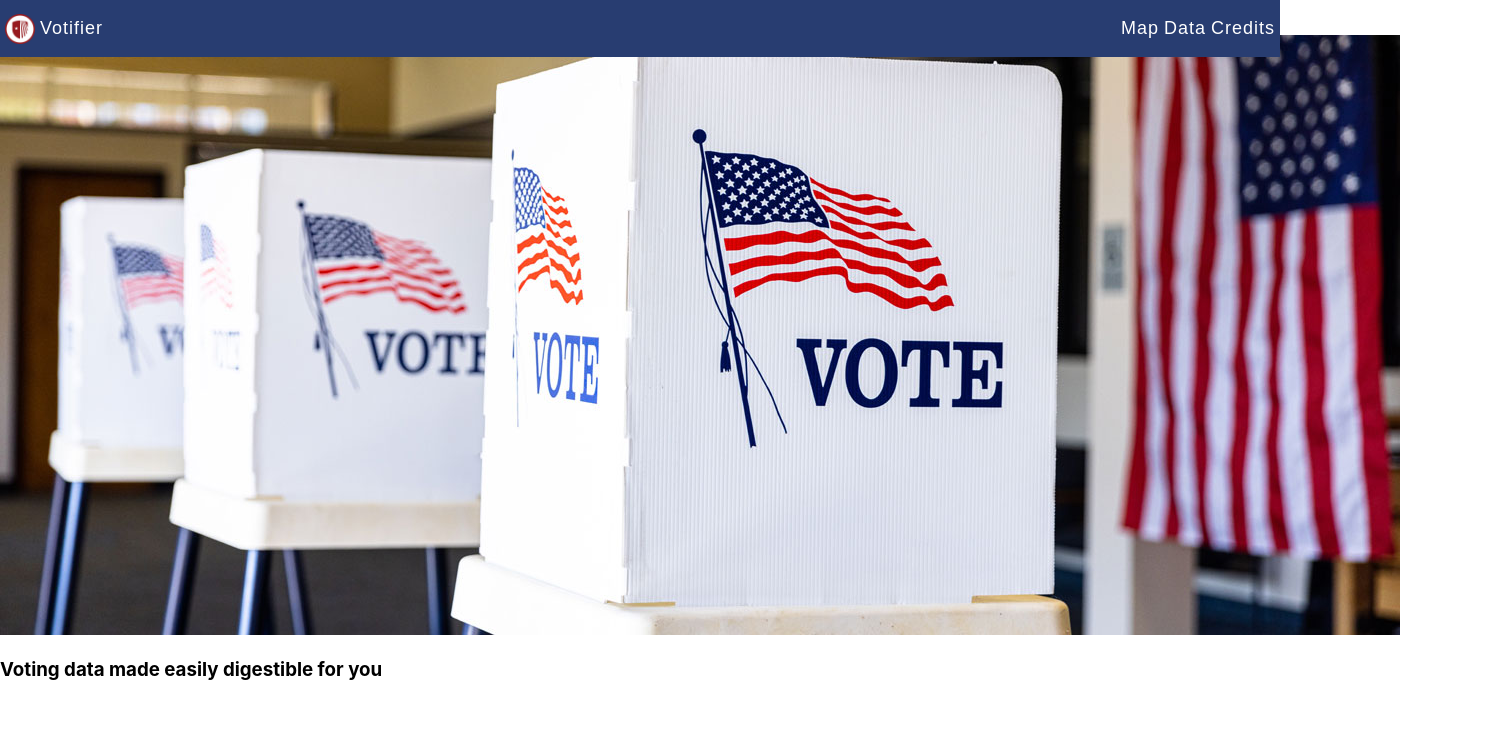
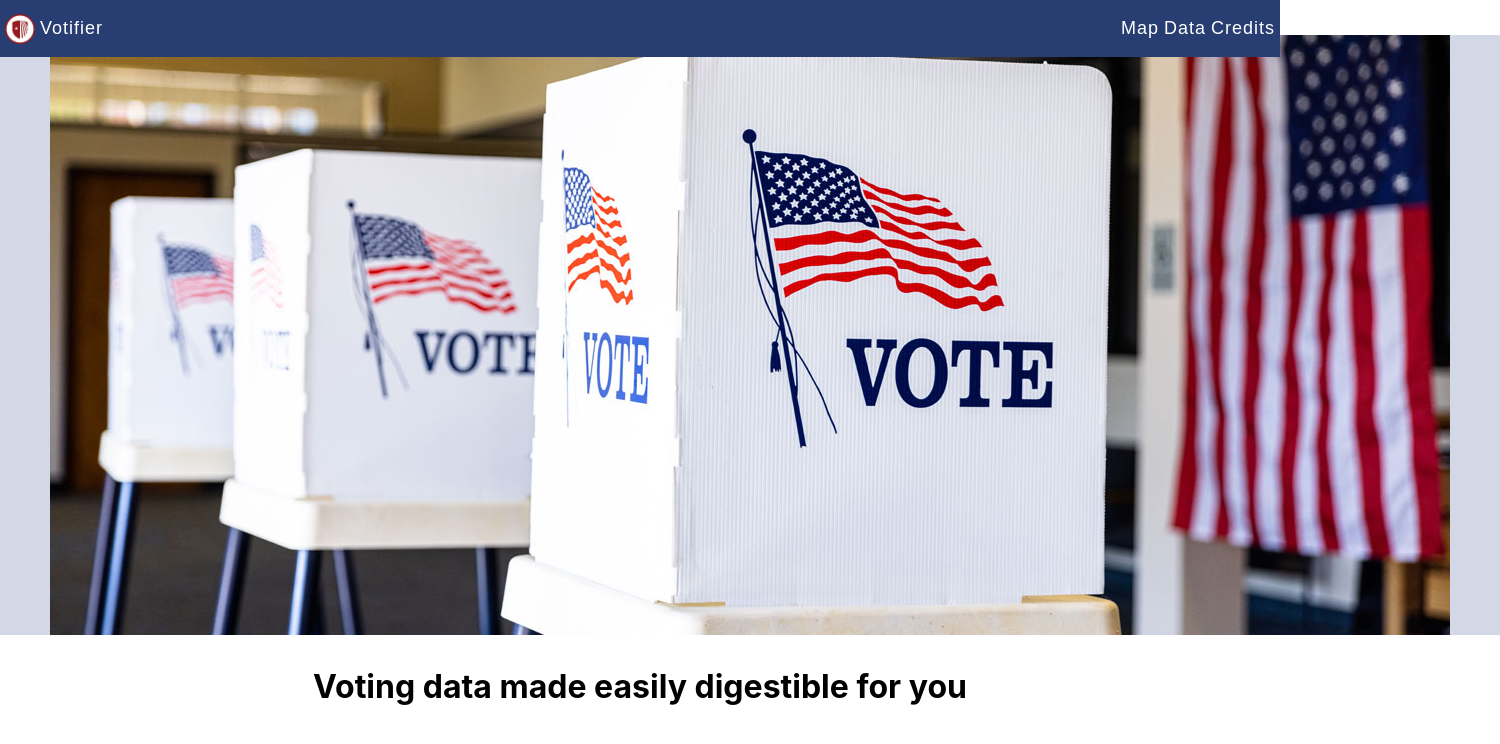
Before and after one commit to SBU-CSE-416/votifier, a React (Create React App) app in the folder client/: page / in a window 1280 px wide. Shown: the top 744 px of the page, 1500 px wide, since content can reach past the window. Built offline with nearby package versions, Linux system fonts and the light colour scheme.

Commit message:
adjusted homepg style

```diff
--- a/client/src/components/homePg.js
+++ b/client/src/components/homePg.js
@@ -1,9 +1,14 @@
+import "../stylesheets/home.css";
 
 export default function HomePg() {
     return (
         <div>
-            <img src="/voting-booth-feat.jpg" alt="banner pic"></img>
-            <h3>Voting data made easily digestible for you</h3>
+            <div className="container">
+                <div className="banner-side-color"></div>
+                <img src="/voting-booth-feat.jpg" alt="banner pic"></img>
+                <div className="banner-side-color"></div>
+            </div>
+            <h3 className="center">Voting data made easily digestible for you</h3>
 
         </div>
     );
--- /dev/null
+++ b/client/src/stylesheets/home.css
@@ -0,0 +1,16 @@
+.container{
+    display: flex;
+    width: 100vw;
+}
+
+.banner-side-color{
+    background-color: #D2D8E6;
+    height: auto;
+    flex-grow: 1;
+    min-width: 50px;
+}
+
+.center{
+    text-align: center;
+    font-size: xx-large;
+}
```
